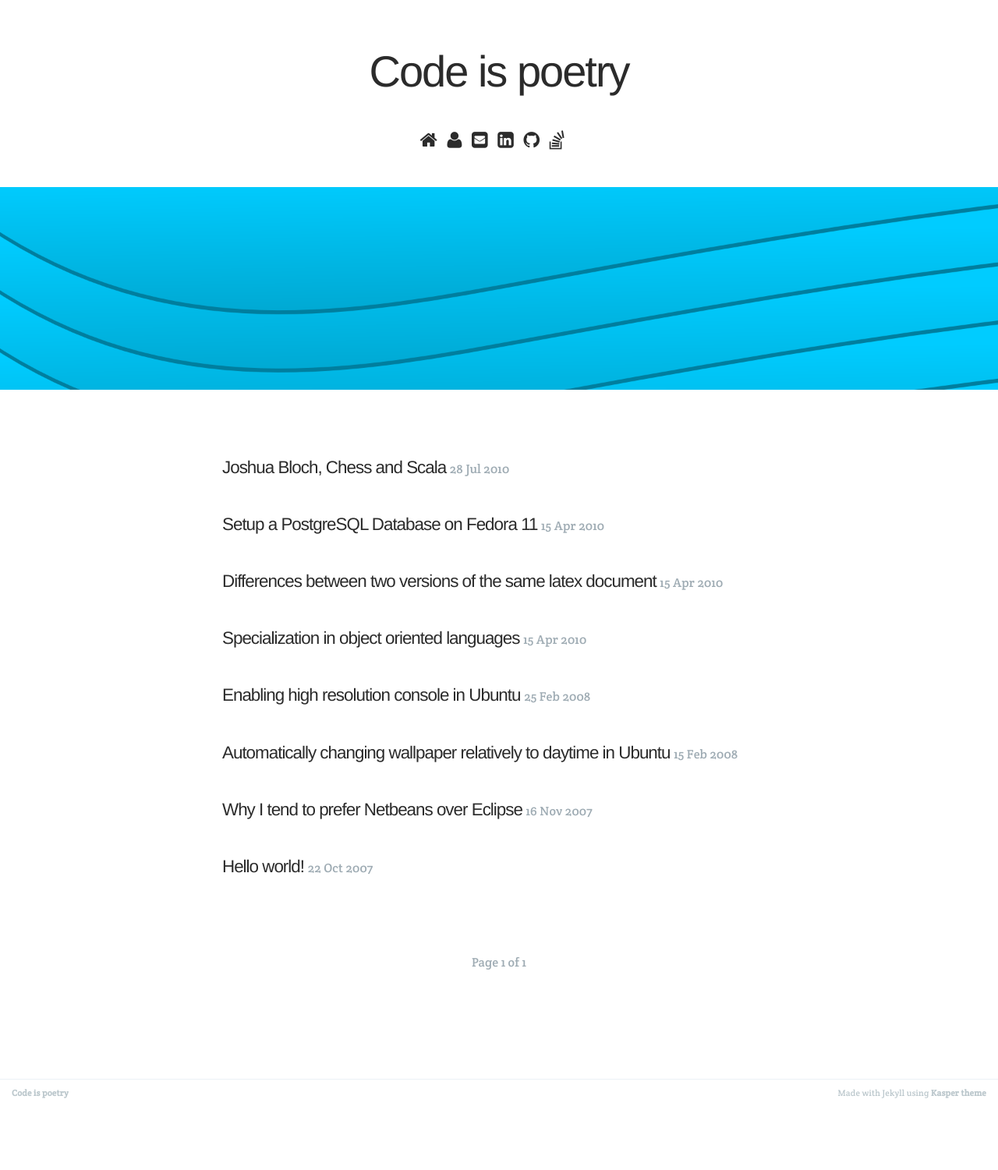
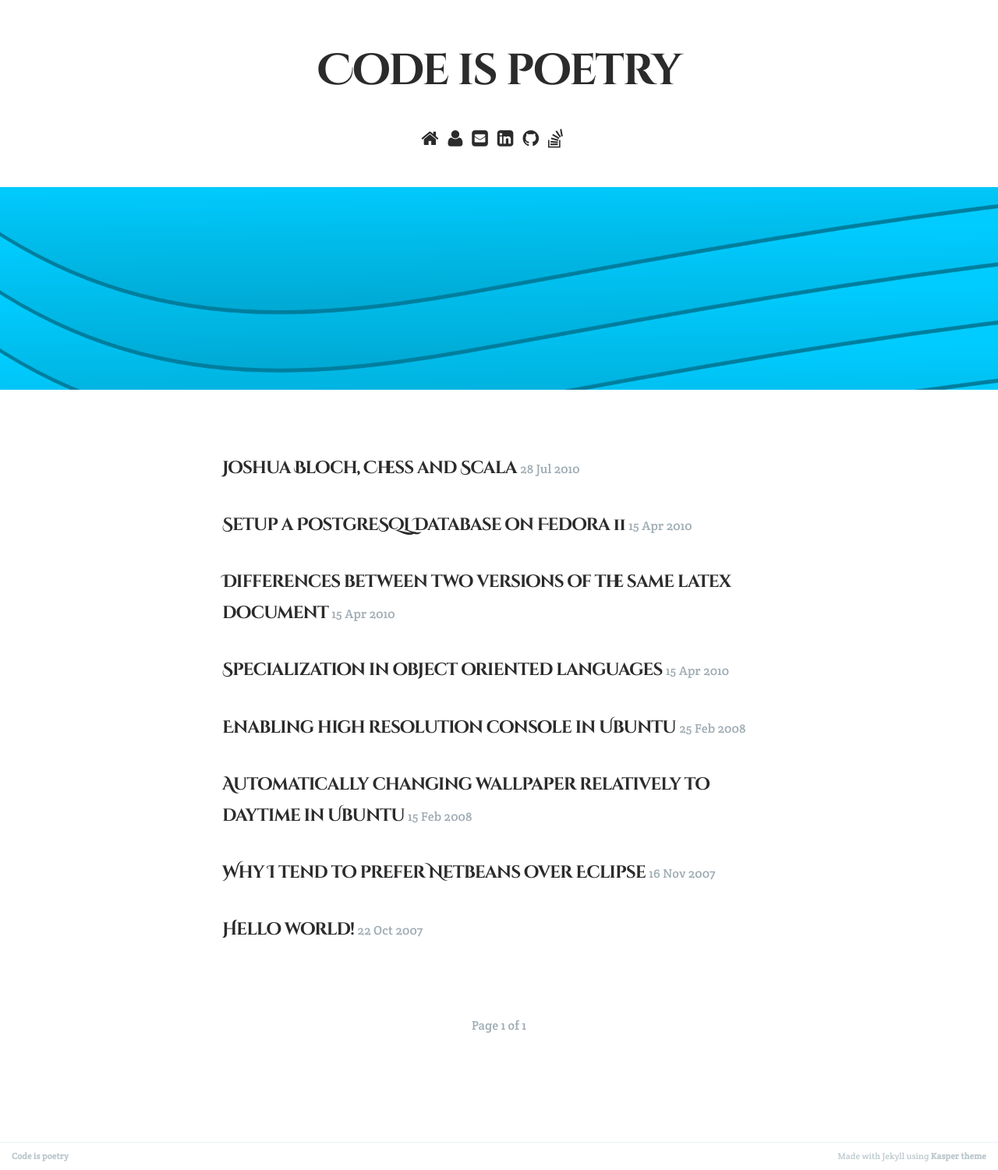
Before and after one commit to jihedamine/jihedamine.github.io, a Jekyll site: the page built from index.html, in a window 1280 px wide. Shown: the whole page at 78% size. Built offline with Jekyll 4.4.1, drawn with Linux system fonts in a browser that asks for light colours; Markdown is read by kramdown in place of the engine named in the settings; the list of posts is cut into pages by our own code; before the commit the page ends 1421 px from its top, so only the background shows below that.

Commit message:
Changed fonts

```diff
--- a/_layouts/default.html
+++ b/_layouts/default.html
@@ -1,7 +1,7 @@
 <!DOCTYPE html>
 <html>
 <head>
-    <link href='https://fonts.googleapis.com/css?family=Fira+Mono|Crete+Round|Cousine|Arimo' rel='stylesheet' type='text/css'>
+    <link href='https://fonts.googleapis.com/css?family=Fira+Mono|Crete+Round|Cinzel+Decorative:700,900|Berkshire+Swash' rel='stylesheet' type='text/css'>
     <div>
         <div class="page-title">
             <a href="{{ site.baseurl }}" class="page-title">{{ site.name }}</a>
--- a/assets/css/screen.css
+++ b/assets/css/screen.css
@@ -561,7 +561,7 @@ margin on the iframe, cause it breaks stuff. */
 .page-title {
     font-size: 3.5rem;
     letter-spacing: -2px;
-    font-family: 'Arimo', sans-serif;
+    font-family: 'Cinzel Decorative', sans-serif;
     text-decoration: none;
     text-align: center;
     padding-top: 4.5rem;
@@ -578,7 +578,7 @@ margin on the iframe, cause it breaks stuff. */
 }
 
 .summary-post-title a, .post-title a, h1.post-title {
-    font-family: 'Arimo', sans-serif;
+    font-family: 'Cinzel Decorative', sans-serif;
     letter-spacing: -1px;
     text-decoration: none;
     font-weight: normal;
```
